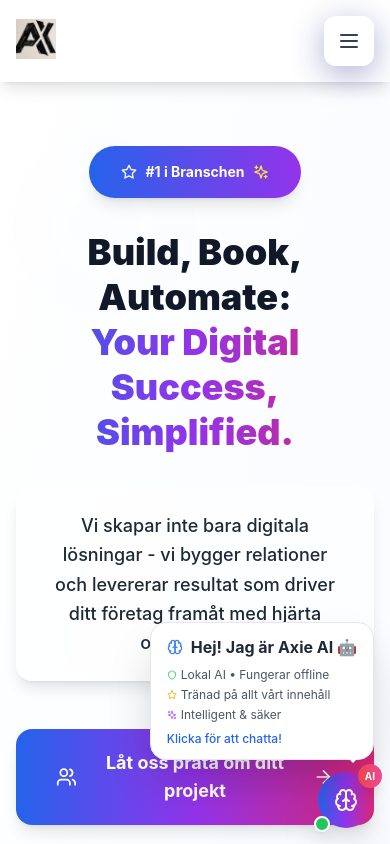
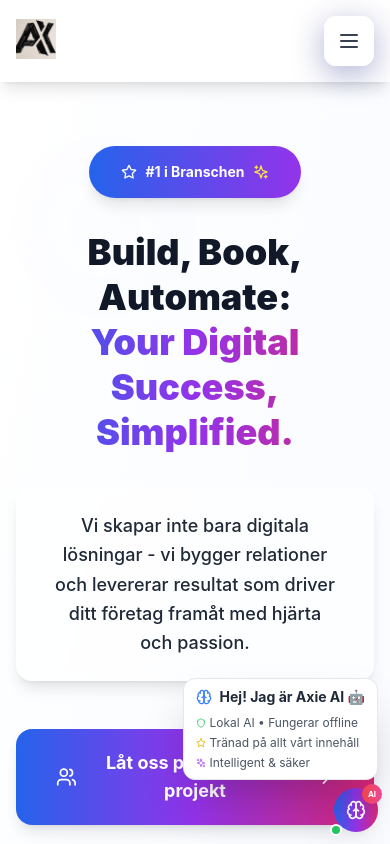
Before and after one commit to stefanjohn16/Axie-Studio, a React (Vite) app: page /sv in a window 390 px wide. Shown: the top 844 px of the page. Built offline with nearby package versions, Linux system fonts and the light colour scheme.

Commit message:
Updated AIFloatingButton.tsx

```diff
--- a/src/components/AIFloatingButton.tsx
+++ b/src/components/AIFloatingButton.tsx
@@ -97,7 +97,7 @@ const AIFloatingButton: React.FC = () => {
       <AnimatePresence>
         {!isAIChatOpen && !isBookingModalOpen && (
           <motion.div
-            className="fixed bottom-4 right-4 sm:bottom-6 sm:right-6 z-40"
+            className="fixed bottom-3 right-3 sm:bottom-4 sm:right-4 lg:bottom-6 lg:right-6 z-40"
             initial={{ scale: 0, opacity: 0, y: 100 }}
             animate={{ scale: 1, opacity: 1, y: 0 }}
             exit={{ scale: 0, opacity: 0, y: 100 }}
@@ -114,7 +114,7 @@ const AIFloatingButton: React.FC = () => {
             {/* Main enhanced button */}
             <motion.button
               onClick={handleOpenAIChat}
-              className="relative bg-gradient-to-r from-blue-600 via-purple-600 to-pink-600 text-white p-4 sm:p-5 rounded-full shadow-2xl hover:shadow-glow-lg transition-all duration-300 group overflow-hidden"
+              className="relative bg-gradient-to-r from-blue-600 via-purple-600 to-pink-600 text-white p-3 sm:p-4 lg:p-5 rounded-full shadow-2xl hover:shadow-glow-lg transition-all duration-300 group overflow-hidden touch-manipulation"
               whileHover={{ scale: 1.1, y: -3 }}
               whileTap={{ scale: 0.95 }}
             >
@@ -122,13 +122,13 @@ const AIFloatingButton: React.FC = () => {
               <div className="absolute inset-0 bg-gradient-to-r from-pink-600 via-purple-600 to-blue-600 opacity-0 group-hover:opacity-100 transition-opacity duration-500" />
 
               <div className="relative flex items-center justify-center">
-                <Brain className="w-6 h-6 sm:w-7 sm:h-7 group-hover:scale-110 transition-transform duration-300" />
+                <Brain className="w-5 h-5 sm:w-6 sm:h-6 lg:w-7 lg:h-7 group-hover:scale-110 transition-transform duration-300" />
               </div>
 
               {/* Enhanced floating elements */}
-              <Sparkles className="absolute -top-1 -right-1 w-4 h-4 sm:w-5 sm:h-5 text-yellow-300 animate-pulse" />
-              <Zap className="absolute -bottom-1 -left-1 w-3 h-3 sm:w-4 sm:h-4 text-green-300 animate-bounce" />
-              <Star className="absolute top-0 left-0 w-2 h-2 sm:w-3 sm:h-3 text-pink-300 animate-ping" style={{ animationDelay: '1s' }} />
+              <Sparkles className="absolute -top-1 -right-1 w-3 h-3 sm:w-4 sm:h-4 lg:w-5 lg:h-5 text-yellow-300 animate-pulse" />
+              <Zap className="absolute -bottom-1 -left-1 w-2 h-2 sm:w-3 sm:h-3 lg:w-4 lg:h-4 text-green-300 animate-bounce" />
+              <Star className="absolute top-0 left-0 w-2 h-2 sm:w-2 sm:h-2 lg:w-3 lg:h-3 text-pink-300 animate-ping" style={{ animationDelay: '1s' }} />
 
               {/* Ripple effect */}
               <div className="absolute inset-0 rounded-full bg-white opacity-0 group-active:opacity-20 group-active:scale-110 transition-all duration-200" />
@@ -138,7 +138,7 @@ const AIFloatingButton: React.FC = () => {
             <AnimatePresence>
               {showTooltip && !hasInteracted && (
                 <motion.div
-                  className="absolute bottom-full right-0 mb-3 bg-white text-gray-800 px-4 py-3 rounded-2xl shadow-2xl text-sm whitespace-nowrap max-w-[280px] sm:max-w-none border border-gray-200"
+                  className="absolute bottom-full right-0 mb-2 sm:mb-3 bg-white text-gray-800 px-3 sm:px-4 py-2 sm:py-3 rounded-xl sm:rounded-2xl shadow-2xl text-xs sm:text-sm whitespace-nowrap max-w-[240px] sm:max-w-[280px] lg:max-w-none border border-gray-200"
                   initial={{ opacity: 0, y: 10, scale: 0.9 }}
                   animate={{ opacity: 1, y: 0, scale: 1 }}
                   exit={{ opacity: 0, y: 10, scale: 0.9 }}
@@ -146,7 +146,7 @@ const AIFloatingButton: React.FC = () => {
                 >
                   <div className="flex items-center space-x-2 mb-2">
                     <Brain size={16} className="text-blue-500 flex-shrink-0" />
-                    <span className="font-bold text-base">
+                    <span className="font-bold text-sm sm:text-base">
                       {currentLanguage.code === 'sv' ? 'Hej! Jag är Axie AI 🤖' : 'Hi! I\'m Axie AI 🤖'}
                     </span>
                   </div>
@@ -172,29 +172,29 @@ const AIFloatingButton: React.FC = () => {
                     </div>
                   </div>
 
-                  <div className="mt-2 text-xs font-medium text-blue-600">
+                  <div className="mt-2 text-xs font-medium text-blue-600 hidden sm:block">
                     {currentLanguage.code === 'sv' ? 'Klicka för att chatta!' : 'Click to chat!'}
                   </div>
 
                   {/* Tooltip arrow */}
-                  <div className="absolute top-full right-4 w-0 h-0 border-l-4 border-r-4 border-t-4 border-transparent border-t-white" />
+                  <div className="absolute top-full right-3 sm:right-4 w-0 h-0 border-l-3 border-r-3 border-t-3 sm:border-l-4 sm:border-r-4 sm:border-t-4 border-transparent border-t-white" />
                 </motion.div>
               )}
             </AnimatePresence>
 
             {/* Enhanced notification badge */}
             <motion.div
-              className="absolute -top-2 -right-2 sm:-top-3 sm:-right-3 bg-gradient-to-r from-red-500 to-pink-500 text-white text-xs rounded-full w-6 h-6 sm:w-7 sm:h-7 flex items-center justify-center font-bold shadow-lg"
+              className="absolute -top-1 -right-1 sm:-top-2 sm:-right-2 lg:-top-3 lg:-right-3 bg-gradient-to-r from-red-500 to-pink-500 text-white text-xs rounded-full w-5 h-5 sm:w-6 sm:h-6 lg:w-7 lg:h-7 flex items-center justify-center font-bold shadow-lg"
               initial={{ scale: 0, rotate: -180 }}
               animate={{ scale: 1, rotate: 0 }}
               transition={{ delay: 0.5, type: "spring", stiffness: 300 }}
             >
-              <span className="text-[10px] sm:text-xs">AI</span>
+              <span className="text-[8px] sm:text-[10px] lg:text-xs">AI</span>
             </motion.div>
 
             {/* Status indicator */}
             <motion.div
-              className="absolute -bottom-1 -left-1 bg-green-500 rounded-full w-4 h-4 sm:w-5 sm:h-5 border-2 border-white shadow-lg"
+              className="absolute -bottom-1 -left-1 bg-green-500 rounded-full w-3 h-3 sm:w-4 sm:h-4 lg:w-5 lg:h-5 border-2 border-white shadow-lg"
               initial={{ scale: 0 }}
               animate={{ scale: 1 }}
               transition={{ delay: 1, type: "spring" }}
```
